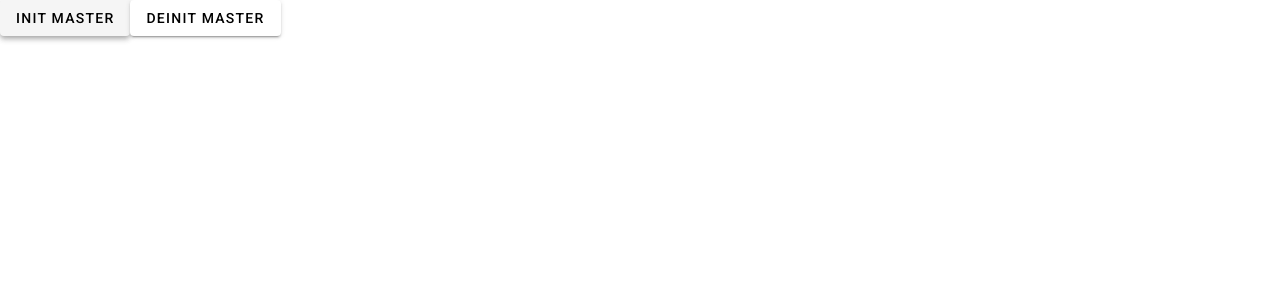
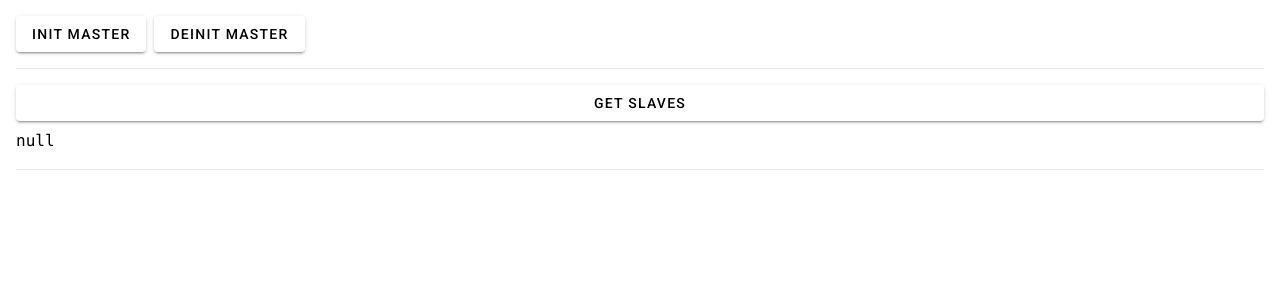
Before and after one commit to markosankovic/mmngui, an Angular app: page / in a window 1280 px wide. Shown: the top 300 px of the page. Built offline with nearby package versions, Linux system fonts and the light colour scheme.

Commit message:
Get slaves

```diff
--- a/package.json
+++ b/package.json
@@ -29,12 +29,15 @@
     "@angular/cli": "^19.0.7",
     "@angular/compiler-cli": "^19.0.0",
     "@types/jasmine": "~5.1.0",
+    "autoprefixer": "^10.4.20",
     "jasmine-core": "~5.4.0",
     "karma": "~6.4.0",
     "karma-chrome-launcher": "~3.2.0",
     "karma-coverage": "~2.2.0",
     "karma-jasmine": "~5.1.0",
     "karma-jasmine-html-reporter": "~2.1.0",
+    "postcss": "^8.4.49",
+    "tailwindcss": "^3.4.17",
     "typescript": "~5.6.2"
   }
 }
--- a/src/app/app.component.html
+++ b/src/app/app.component.html
@@ -1,2 +1,21 @@
-<button mat-raised-button (click)="onInitMaster()">INIT MASTER</button>
-<button mat-raised-button (click)="onDeinitMaster()">DEINIT MASTER</button>
+<div class="p-4 flex flex-col gap-y-4">
+
+  <div class="flex gap-2">
+    <button mat-raised-button (click)="onInitMaster()">INIT MASTER</button>
+    <button mat-raised-button (click)="onDeinitMaster()">DEINIT MASTER</button>
+  </div>
+
+  <hr>
+
+  <div class="flex flex-col gap-2">
+    <button mat-raised-button (click)="onGetSlaves()">GET SLAVES</button>
+    <div>
+      <pre>{{slaves$ | async | json}}</pre>
+    </div>
+  </div>
+
+  <hr>
+
+</div>
+
+<router-outlet></router-outlet>
--- a/src/app/app.component.ts
+++ b/src/app/app.component.ts
@@ -2,23 +2,35 @@ import { Component, inject } from '@angular/core';
 import { RouterOutlet } from '@angular/router';
 import { MmngService } from './mmng.service';
 import { MatButtonModule } from '@angular/material/button';
+import { Observable } from 'rxjs';
+import { Slave } from './types';
+import { AsyncPipe, JsonPipe } from '@angular/common';
 
 @Component({
   selector: 'app-root',
-  imports: [RouterOutlet, MatButtonModule],
+  imports: [RouterOutlet, MatButtonModule, AsyncPipe, JsonPipe],
   providers: [MmngService],
   templateUrl: './app.component.html',
   styleUrl: './app.component.css'
 })
 export class AppComponent {
+
   title = 'mmngui';
+
   mmng = inject(MmngService);
 
+  slaves$: Observable<Slave[]> | undefined;
+
   onInitMaster() {
-    this.mmng.initMaster();
+    this.mmng.initMaster().subscribe();
   }
 
   onDeinitMaster() {
-    this.mmng.deinitMaster();
+    this.mmng.deinitMaster().subscribe();
   }
+
+  onGetSlaves() {
+    this.slaves$ = this.mmng.getSlaves();
+  }
+
 }
--- a/src/app/mmng.service.ts
+++ b/src/app/mmng.service.ts
@@ -1,5 +1,6 @@
 import { HttpClient } from '@angular/common/http';
 import { Injectable } from '@angular/core';
+import { Slave } from './types';
 
 @Injectable({
   providedIn: 'root',
@@ -11,12 +12,15 @@ export class MmngService {
   constructor(private http: HttpClient) { }
 
   initMaster() {
-    this.http.get<void>(`${this.baseUrl}/master/init`).subscribe();
+    return this.http.get<void>(`${this.baseUrl}/master/init`);
   }
 
   deinitMaster() {
-    this.http.get<void>(`${this.baseUrl}/master/deinit`).subscribe();
+    return this.http.get<void>(`${this.baseUrl}/master/deinit`);
+  }
 
+  getSlaves() {
+    return this.http.get<Slave[]>(`${this.baseUrl}/slaves`);
   }
 
 }
--- /dev/null
+++ b/src/app/types.ts
@@ -0,0 +1,5 @@
+export interface Slave {
+  id: number;
+  name: string;
+  status: string;
+}
--- a/src/styles.css
+++ b/src/styles.css
@@ -1,4 +1,8 @@
 /* You can add global styles to this file, and also import other style files */
+
+@tailwind base;
+@tailwind components;
+@tailwind utilities;
 
 html,
 body {
--- /dev/null
+++ b/tailwind.config.js
@@ -0,0 +1,10 @@
+/** @type {import('tailwindcss').Config} */
+module.exports = {
+  content: [
+    "./src/**/*.{html,ts}",
+  ],
+  theme: {
+    extend: {},
+  },
+  plugins: [],
+}
```
Also changed, not shown: 1 other file (tests, documents, lock files or other folders).
